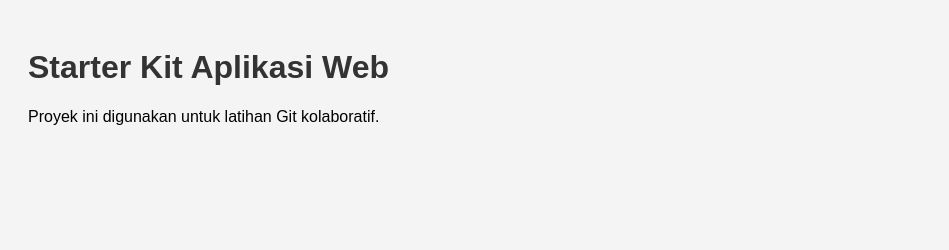
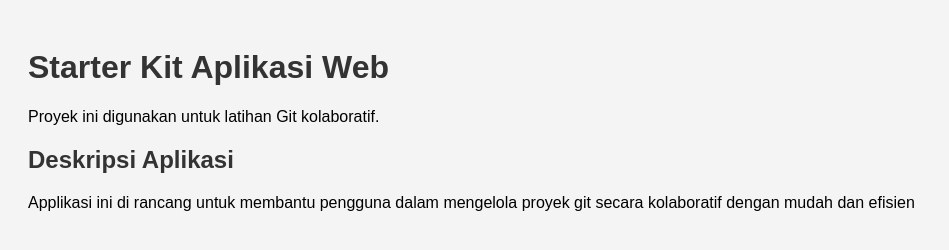
Before and after one commit to J-CNQU/Starter-Kit-Felix, a plain HTML site: page index.html in a window 1280 px wide. Shown: the whole page, without its empty margins (0-949 px from the left). Drawn offline with Linux system fonts and the light colour scheme.

Commit message:
feat: add new section on landing page

```diff
--- a/index.html
+++ b/index.html
@@ -9,6 +9,16 @@
     <h1>Starter Kit Aplikasi Web</h1>
     <p>Proyek ini digunakan untuk latihan Git kolaboratif.</p>
 
+    <section>
+      <h1>
+        Deskripsi Aplikasi
+      </h1>
+      <p>
+        Applikasi ini di rancang untuk membantu pengguna dalam mengelola proyek
+        git secara kolaboratif dengan mudah dan efisien
+      </p>
+    </section>
+
     <script src="js/script.js"></script>
   </body>
 </html>
```
